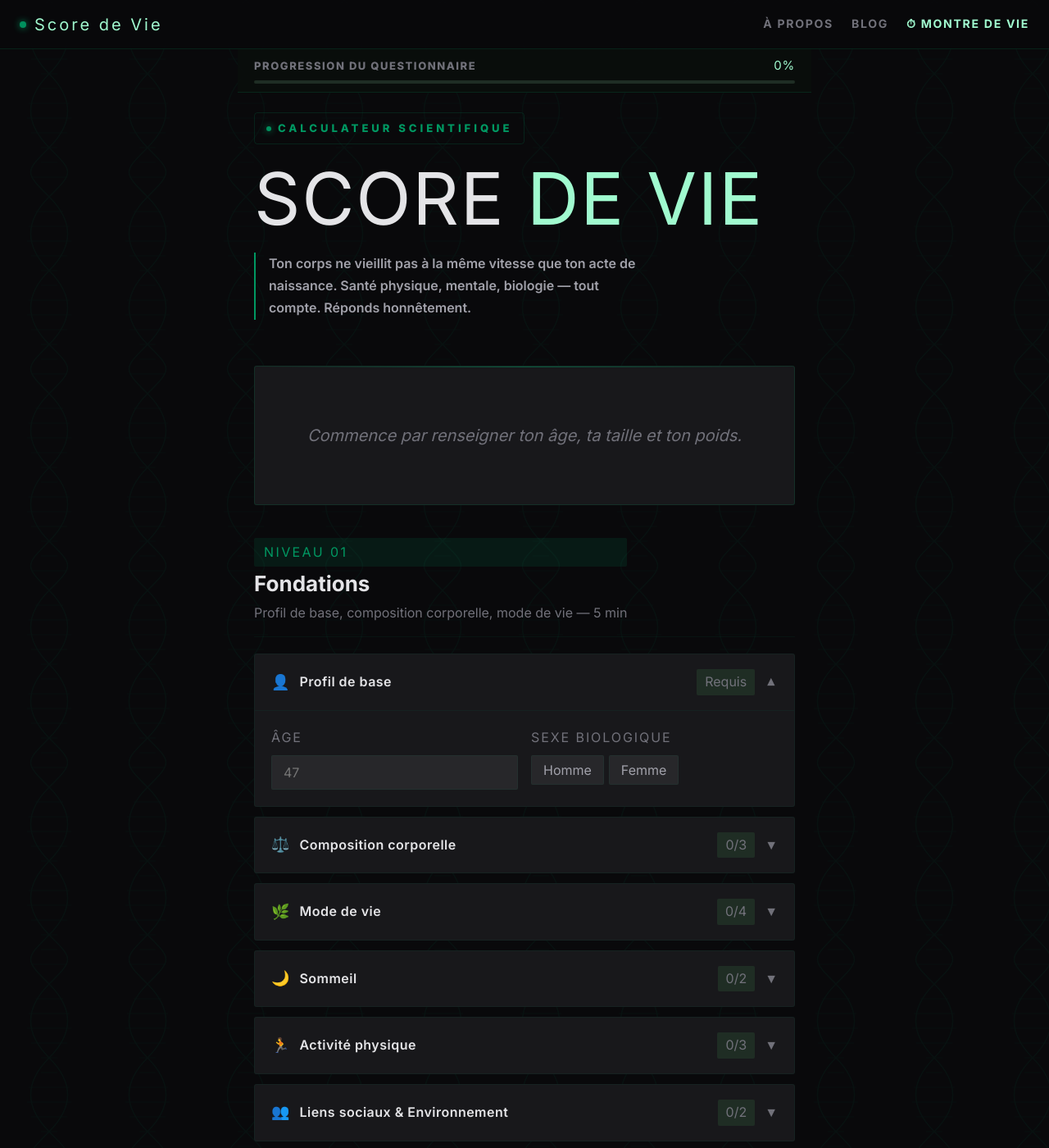
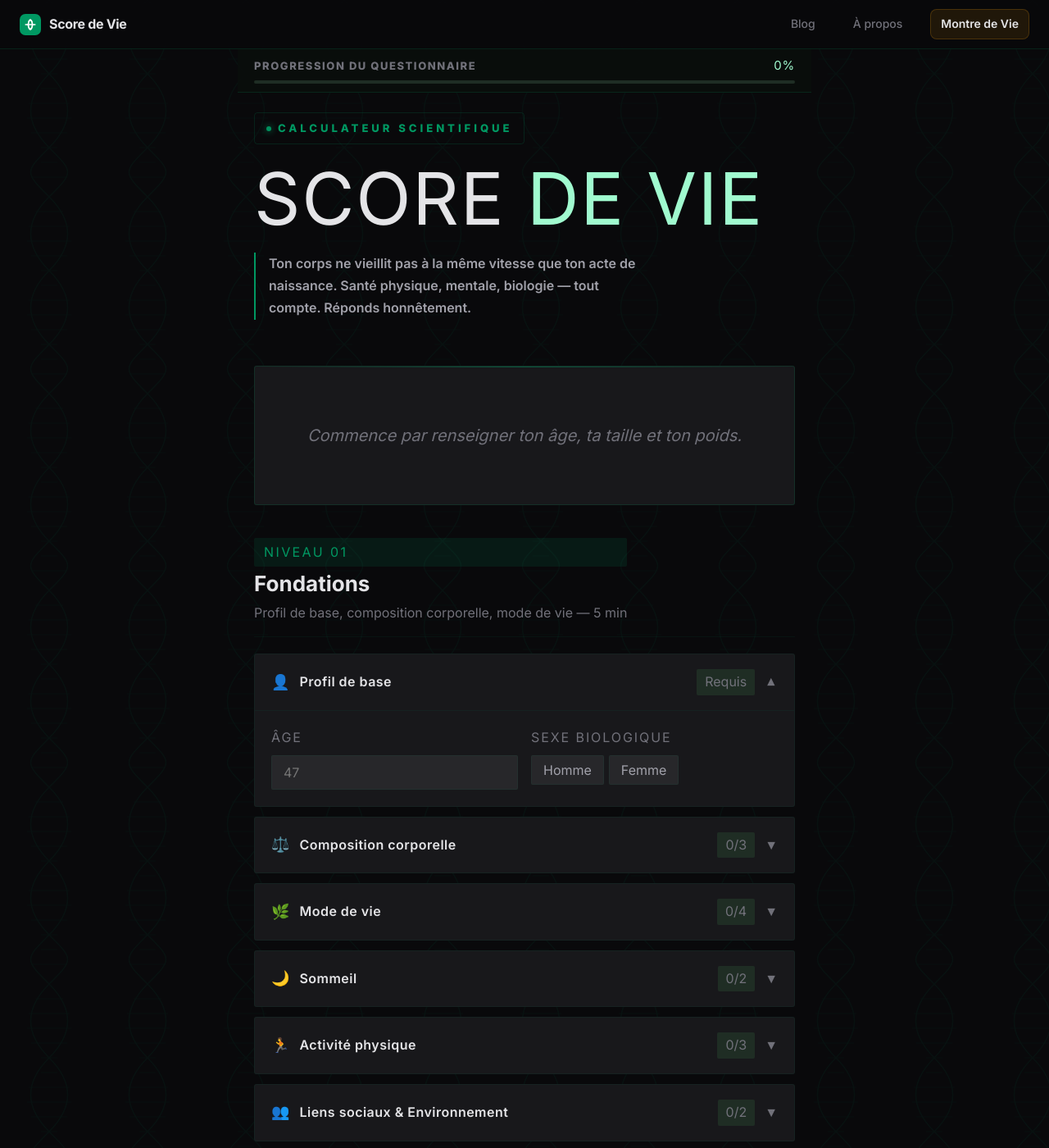
Before and after one commit to SebRunNature/memento-mori, a Jekyll site: the page score/index.html, which Jekyll copies as it is, in a window 1280 px wide and 1400 px high. Shown: the whole window at 82% size. Built offline with Jekyll 4.4.1, drawn with Linux system fonts in a browser that asks for light colours.

Commit message:
Update index.html

```diff
--- a/score/index.html
+++ b/score/index.html
@@ -81,42 +81,33 @@ nav {
 .nav-left { display: flex; align-items: center; gap: 28px; }
 .nav-right { display: flex; align-items: center; gap: 22px; }
 .nav-brand {
-  font-family: 'Inter',system-ui,sans-serif;
-  font-size: 1.25rem;
-  font-weight: 400;
-  letter-spacing: 0.15em;
-  color: var(--green-lt);
-  text-decoration: none;
-  display: flex;
-  align-items: center;
-  gap: 10px;
-  transition: color 0.2s;
+  display: flex; align-items: center; gap: 10px;
+  font-size: 1rem; font-weight: 700; letter-spacing: -0.02em;
+  color: var(--ink); text-decoration: none; transition: color .2s;
 }
 .nav-brand:hover { color: #fff; }
 .nav-brand-dot {
-  width: 8px; height: 8px;
-  border-radius: 50%;
+  width: 26px; height: 26px;
+  border-radius: 7px;
   background: var(--green);
-  box-shadow: 0 0 8px var(--green);
-  animation: pulse 2s infinite;
+  display: flex; align-items: center; justify-content: center;
   flex-shrink: 0;
 }
+.nav-brand-dot svg { width: 14px; height: 14px; stroke: #fff; }
 .nav-link {
-  font-family: 'Inter',system-ui,sans-serif;
-  font-size: 0.88rem;
-  font-weight: 700;
-  letter-spacing: 0.12em;
-  text-transform: uppercase;
-  color: var(--ink3);
-  text-decoration: none;
-  transition: color 0.2s;
-}
-.nav-link:hover { color: var(--green-lt); }
+  font-size: .875rem; font-weight: 500;
+  color: var(--ink3); text-decoration: none;
+  padding: 6px 12px; border-radius: 8px; transition: all .2s;
+}
+.nav-link:hover { color: var(--ink); background: var(--surface2); }
+.nav-link-montre {
+  background: rgba(245,158,11,.1); color: var(--amber-lt);
+  border: 1px solid rgba(245,158,11,.2); font-weight: 600;
+}
+.nav-link-montre:hover { background: rgba(245,158,11,.18); color: #fff; }
 @media (max-width: 560px) {
-  nav { padding: 12px 16px; }
-  .nav-right { gap: 14px; }
-  .nav-link { font-size: 0.82rem; letter-spacing: 0.08em; }
-  /* On masque "À propos" et "Blog" sur très petit écran, on garde Montre de Vie */
+  nav { padding: 0 16px; }
+  .nav-link { font-size: .78rem; padding: 5px 8px; }
   .nav-link.nav-secondary { display: none; }
 }
 
@@ -1151,12 +1142,21 @@ canvas#evoChart { width: 100% !important; height: 160px !important; }
   <!-- NAV -->
   <nav>
     <div class="nav-left">
-      <a class="nav-brand" href="https://montre-de-vie.com/score/"><span class="nav-brand-dot"></span>Score de Vie</a>
+      <a class="nav-brand" href="https://montre-de-vie.com/score/">
+        <div class="nav-brand-dot">
+          <svg viewBox="0 0 24 24" fill="none" stroke="currentColor" stroke-width="2.5" stroke-linecap="round" stroke-linejoin="round">
+            <ellipse cx="12" cy="12" rx="4" ry="10"/><path d="M2 12h20"/>
+            <path d="M12 2C8.5 5 7 8.5 7 12s1.5 7 5 10"/>
+            <path d="M12 2c3.5 3 5 6.5 5 10s-1.5 7-5 10"/>
+          </svg>
+        </div>
+        Score de Vie
+      </a>
     </div>
     <div class="nav-right">
-      <a class="nav-link nav-secondary" href="https://montre-de-vie.com/apropos/" target="_blank">À propos</a>
-      <a class="nav-link nav-secondary" href="https://montre-de-vie.com/blog/" target="_blank">Blog</a>
-      <a class="nav-link" href="https://montre-de-vie.com/" style="color:var(--green-lt)">⏱ Montre de Vie</a>
+      <a class="nav-link nav-secondary" href="https://montre-de-vie.com/blog/">Blog</a>
+      <a class="nav-link nav-secondary" href="https://montre-de-vie.com/apropos/">À propos</a>
+      <a class="nav-link nav-link-montre" href="https://montre-de-vie.com/">Montre de Vie</a>
     </div>
   </nav>
 
```
